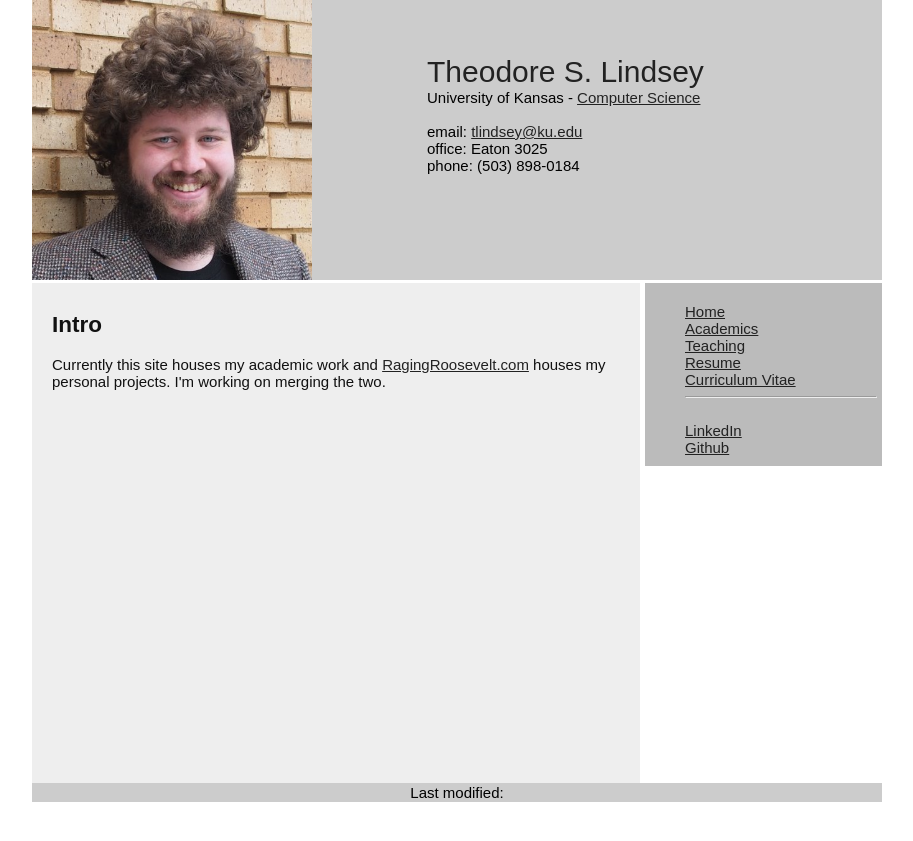
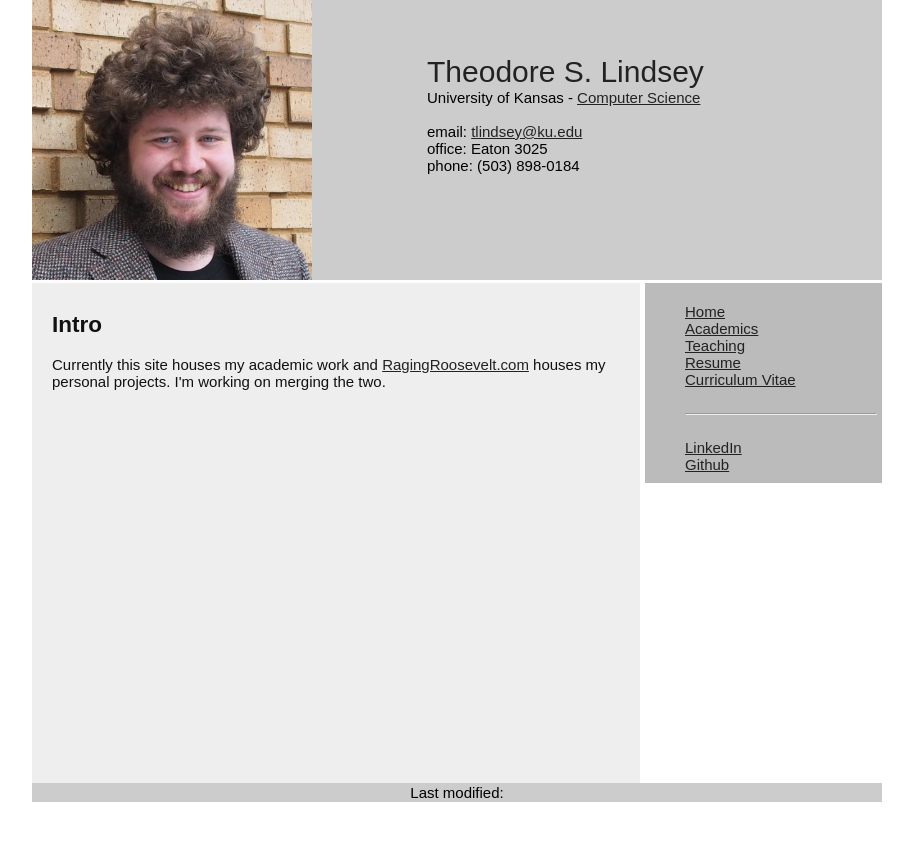
Before and after one commit to RagingRoosevelt/RagingRoosevelt.github.io, a Jekyll site: the page built from index.html, in a window 1280 px wide. Shown: the top 841 px of the page, without its empty margins (183-1096 px from the left). Built offline with Jekyll 4.4.1, drawn with Linux system fonts in a browser that asks for light colours.

Commit message:
nav fixes

```diff
--- a/_includes/nav.html
+++ b/_includes/nav.html
@@ -4,7 +4,7 @@
   	<a href="{{site.baseurl}}/teaching.html">Teaching</a><br />
 	<a href="http://people.eecs.ku.edu/~tlindsey/Theodore_Lindsey_Resume.pdf" target="_blank">Resume</a><br />
 	<a href="http://people.eecs.ku.edu/~tlindsey/Theodore_Lindsey_CV.pdf" target="_blank">Curriculum Vitae</a><br />
-    <hr /><br />
+    <br /><hr /><br />
 	<a href="http://www.linkedin.com/in/theodorelindsey" target="_blank">LinkedIn</a><br />
-    <a href="http://git.theodorelindsey.com">Github</a><br />
+    <a href="https://github.com/RagingRoosevelt">Github</a><br />
 </div> <!--right container-->
```
